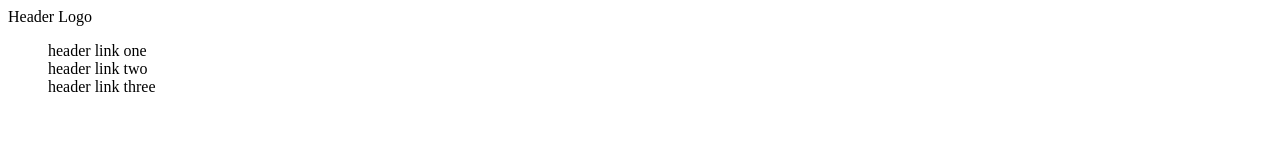
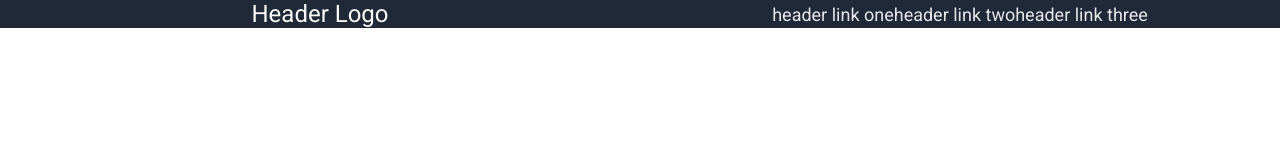
Before and after one commit to haxxorkitteh/odin_landing_page, a plain HTML site: page index.html in a window 1280 px wide. Drawn offline with Linux system fonts and the light colour scheme.

Commit message:
Created header links and made flexbox alignments

```diff
--- a/index.html
+++ b/index.html
@@ -3,18 +3,19 @@
   <head>
     <meta charset="UTF-8">
     <title>Landing page</title>
+    <link rel="stylesheet" href="style.css">
   </head>
   <body>
     <div class="first-section">
       <div class="navbar">
         <div class="navbar-left">
-          Header Logo
+          <p id="header-logo">Header Logo</p>
         </div>
         <div class="navbar-right">
           <ul style="list-style-type:none;">
-            <li>header link one</li>
-            <li>header link two</li>
-            <li>header link three</li>
+            <li class="header-link">header link one</li>
+            <li class="header-link">header link two</li>
+            <li class="header-link">header link three</li>
           </ul>
         </div>
       </div>
--- /dev/null
+++ b/style.css
@@ -0,0 +1,40 @@
+@import url('https://fonts.googleapis.com/css2?family=Roboto&display=swap');
+
+*{
+  margin:0;
+  padding:0;
+}
+
+body{
+  font-family:"Roboto";
+}
+.first-section{
+  background-color:#1F2937;
+}
+
+#header-logo{
+  font-size:24px;
+  color:#F9FAF8;
+}
+
+.header-link{
+  font-size:18px;
+  color:#E5E7EB;
+}
+
+.navbar{
+  display:flex;
+  flex-direction:row;
+}
+
+ul{
+  display:flex;
+  flex-direction:row;
+}
+
+.navbar-left, .navbar-right{
+    display:flex;
+    width: 50%;
+    justify-content:center;
+    align-items:center;
+}
```
